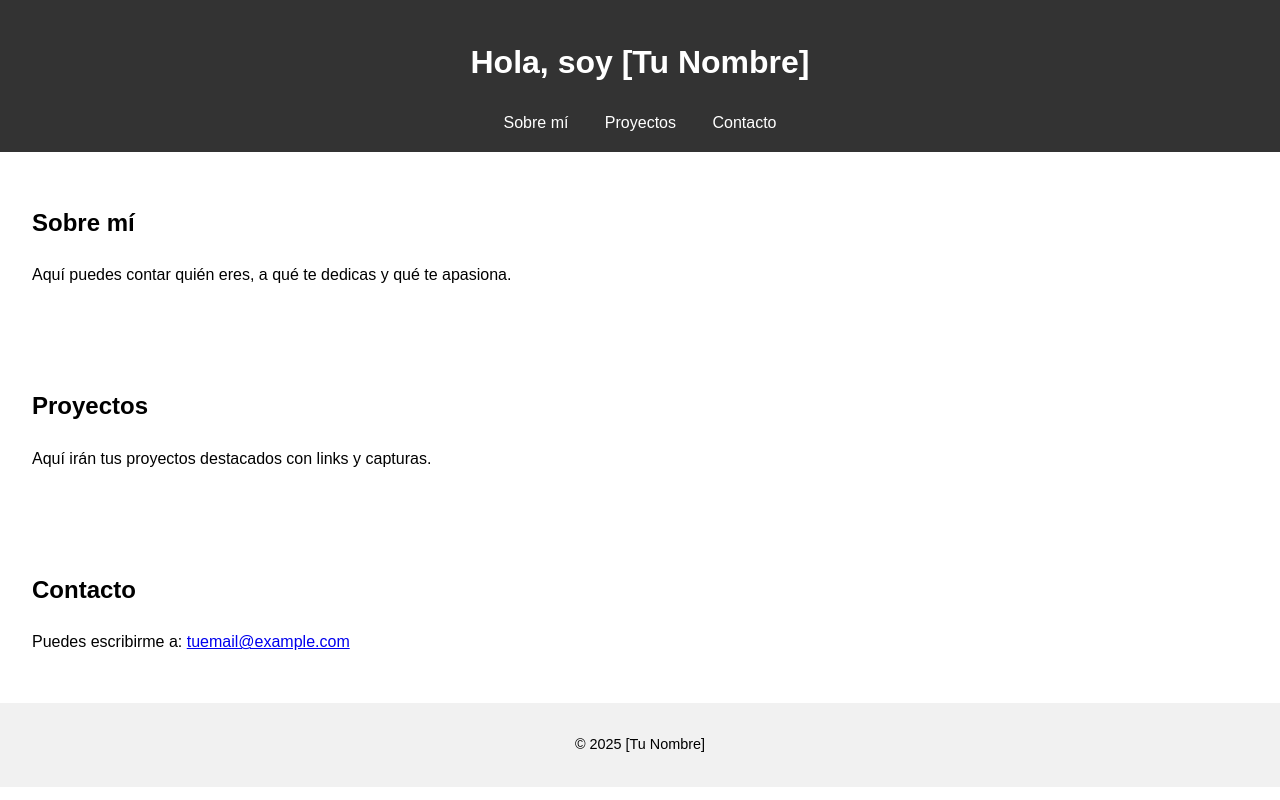
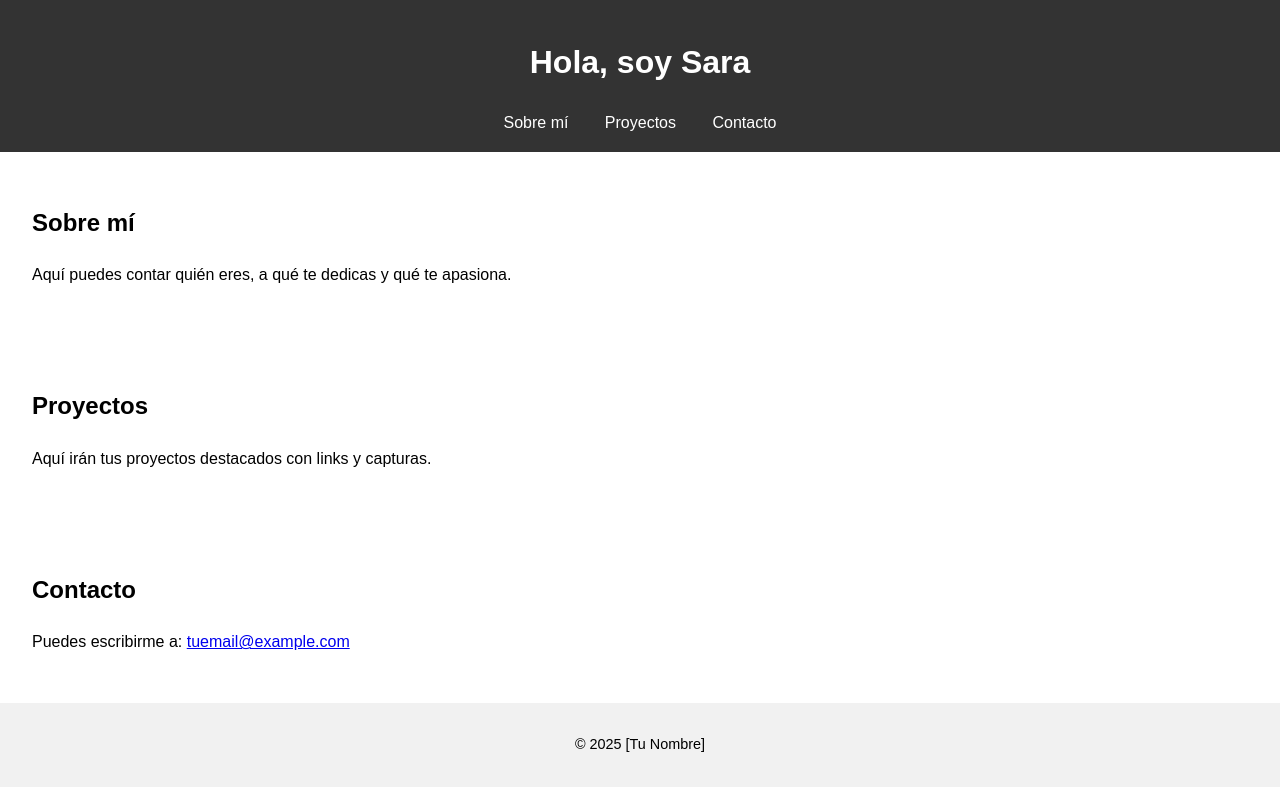
Before and after one commit to pacots/portfolio, a plain HTML site: page index.html in a window 1280 px wide. Drawn offline with Linux system fonts and the light colour scheme.

Commit message:
Add my name to index.html

```diff
--- a/index.html
+++ b/index.html
@@ -8,7 +8,7 @@
 </head>
 <body>
   <header>
-    <h1>Hola, soy [Tu Nombre]</h1>
+    <h1>Hola, soy Sara</h1>
     <nav>
       <a href="#sobre-mi">Sobre mí</a>
       <a href="#proyectos">Proyectos</a>
```
